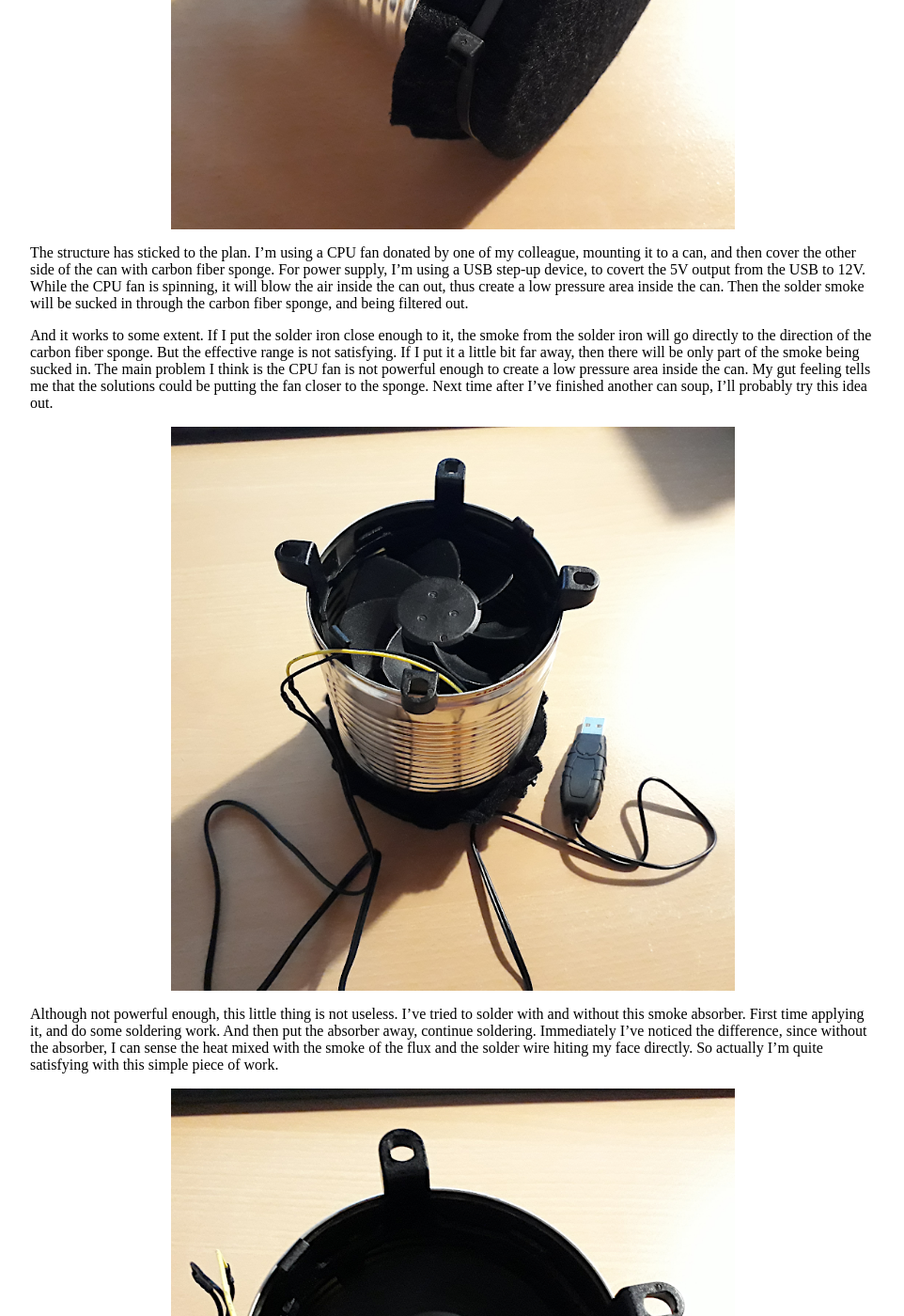
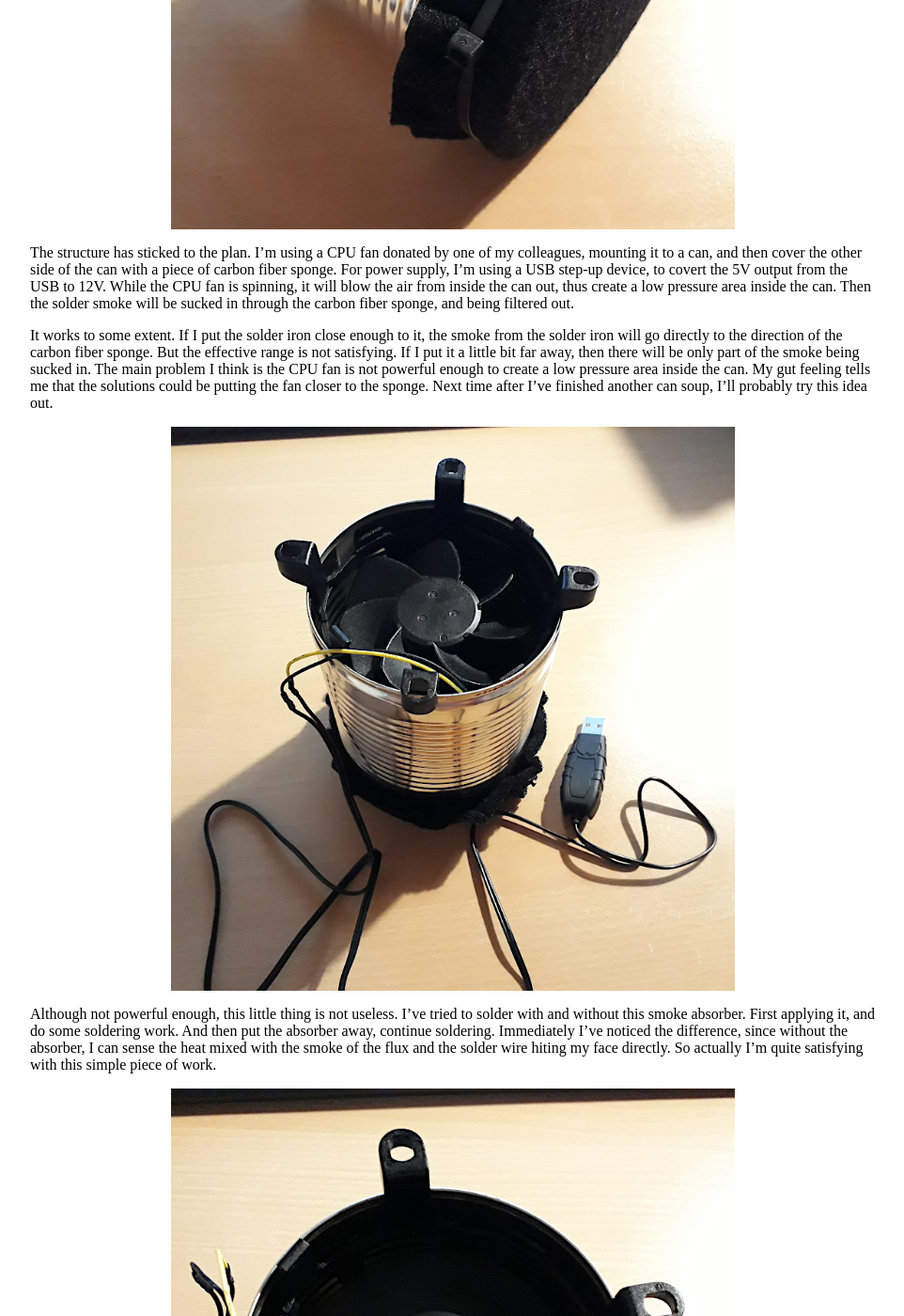
Before and after one commit to flying-watermelon/blog, a Jekyll site: the page built from _posts/2020-05-21-solder-smoke-absorber-finished.md, in a window 1280 px wide and 1400 px high, scrolled down 660 px. Shown: the whole window at 94% size, without its empty margins (158-1120 px from the left). Built offline with Jekyll 4.4.1, drawn with Linux system fonts in a browser that asks for light colours; some of the changed text lies outside the part shown.

Commit message:
Fixed some wordings.

```diff
--- a/_posts/2020-05-21-solder-smoke-absorber-finished.md
+++ b/_posts/2020-05-21-solder-smoke-absorber-finished.md
@@ -2,16 +2,16 @@
 layout: post
 title: P002. Solder Smoke Absorber Finished
 ---
-I've got some problem with the drone project, and don't have time to start with the camping van project. The only project which is going very well these days is the solder smoke absorber. Today, I've finished the first version of it.
+Recently I'm facing some problems in the drone project, and I don't have time to start with the camping van project. The only project which is going very well these days is the solder smoke absorber. Today, I've finished the first version of it.
 
 ![post-image]({{ "/assets/img/2020-05-21-solder-smoke-absorber-finished-1.png" | absolute_url }})
 
-The structure has sticked to the plan. I'm using a CPU fan donated by one of my colleague, mounting it to a can, and then cover the other side of the can with carbon fiber sponge. For power supply, I'm using a USB step-up device, to covert the 5V output from the USB to 12V. While the CPU fan is spinning, it will blow the air inside the can out, thus create a low pressure area inside the can. Then the solder smoke will be sucked in through the carbon fiber sponge, and being filtered out.
+The structure has sticked to the plan. I'm using a CPU fan donated by one of my colleagues, mounting it to a can, and then cover the other side of the can with a piece of carbon fiber sponge. For power supply, I'm using a USB step-up device, to covert the 5V output from the USB to 12V. While the CPU fan is spinning, it will blow the air from inside the can out, thus create a low pressure area inside the can. Then the solder smoke will be sucked in through the carbon fiber sponge, and being filtered out.
 
-And it works to some extent. If I put the solder iron close enough to it, the smoke from the solder iron will go directly to the direction of the carbon fiber sponge. But the effective range is not satisfying. If I put it a little bit far away, then there will be only part of the smoke being sucked in. The main problem I think is the CPU fan is not powerful enough to create a low pressure area inside the can. My gut feeling tells me that the solutions could be putting the fan closer to the sponge. Next time after I've finished another can soup, I'll probably try this idea out.
+It works to some extent. If I put the solder iron close enough to it, the smoke from the solder iron will go directly to the direction of the carbon fiber sponge. But the effective range is not satisfying. If I put it a little bit far away, then there will be only part of the smoke being sucked in. The main problem I think is the CPU fan is not powerful enough to create a low pressure area inside the can. My gut feeling tells me that the solutions could be putting the fan closer to the sponge. Next time after I've finished another can soup, I'll probably try this idea out.
 
 ![post-image]({{ "/assets/img/2020-05-21-solder-smoke-absorber-finished-2.png" | absolute_url }})
 
-Although not powerful enough, this little thing is not useless. I've tried to solder with and without this smoke absorber. First time applying it, and do some soldering work. And then put the absorber away, continue soldering. Immediately I've noticed the difference, since without the absorber, I can sense the heat mixed with the smoke of the flux and the solder wire hiting my face directly. So actually I'm quite satisfying with this simple piece of work.
+Although not powerful enough, this little thing is not useless. I've tried to solder with and without this smoke absorber. First applying it, and do some soldering work. And then put the absorber away, continue soldering. Immediately I've noticed the difference, since without the absorber, I can sense the heat mixed with the smoke of the flux and the solder wire hiting my face directly. So actually I'm quite satisfying with this simple piece of work.
 
 ![post-image]({{ "/assets/img/2020-05-21-solder-smoke-absorber-finished-3.png" | absolute_url }})
```
